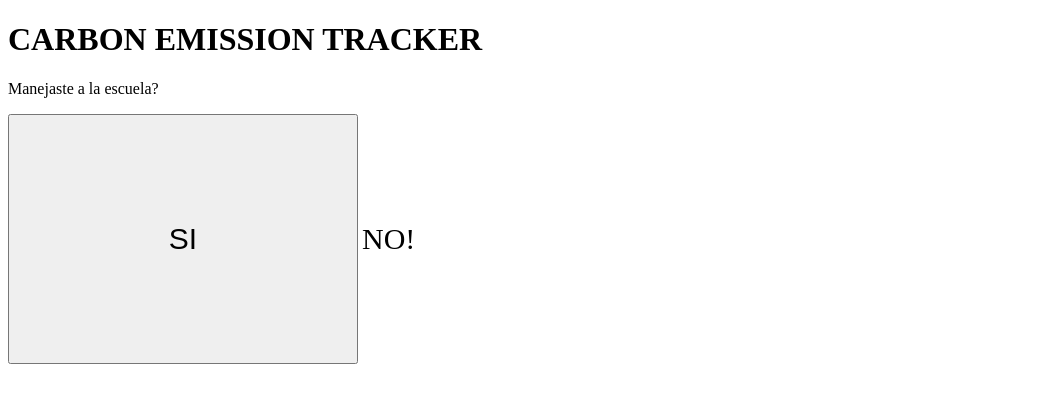
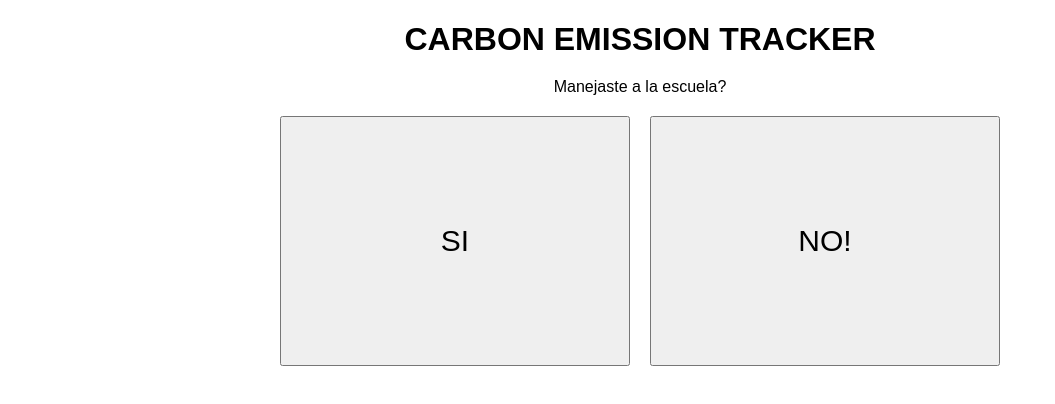
Before and after one commit to drami18/my-website, a plain HTML site: page index.html in a window 1280 px wide. Shown: the whole page, without its empty margins (0-1055 px from the left). Drawn offline with Linux system fonts and the light colour scheme.

Commit message:
Update index.html

```diff
--- a/index.html
+++ b/index.html
@@ -4,12 +4,46 @@
     <meta charset="UTF-8">
     <meta name="viewport" content="width=device-width, initial-scale=1.0">
     <title>Carbon Emissions Tracker</title>
+    <style>
+        body {
+            text-align: center;
+            font-family: Arial, sans-serif;
+        }
+
+        header h1 {
+            margin-bottom: 20px;
+        }
+
+        .button-container {
+            display: flex;
+            justify-content: center;
+            gap: 20px; /* Space between buttons */
+            margin-top: 20px;
+        }
+
+        .response-button {
+            width: 350px;
+            height: 250px;
+            font-size: 30px;
+        }
+    </style>
 </head>
 <body>
     <header>
         <h1>CARBON EMISSION TRACKER</h1>
     </header>
-<p>Manejaste a la escuela?</p>
-<button style="width: 350px; height: 250px; font-size: 30px;">SI</button>
-<button2 style="width: 350px; height: 250px; font-size: 30px;">NO!</button2>
+
+    <p>Manejaste a la escuela?</p>
+    <div class="button-container">
+        <button class="response-button" onclick="trackResponse('SI')">SI</button>
+        <button class="response-button" onclick="trackResponse('NO')">NO!</button>
+    </div>
+
+    <script>
+        function trackResponse(answer) {
+            console.log('Respuesta seleccionada:', answer);
+            // Here you can add code to send the answer to a server or store it locally
+        }
+    </script>
+</body>
 </html>
```
